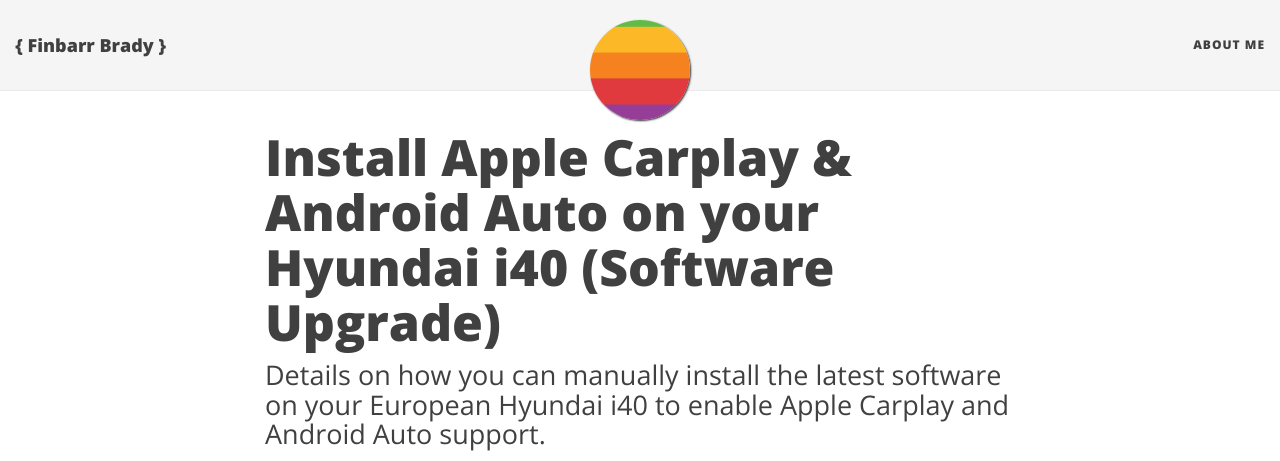
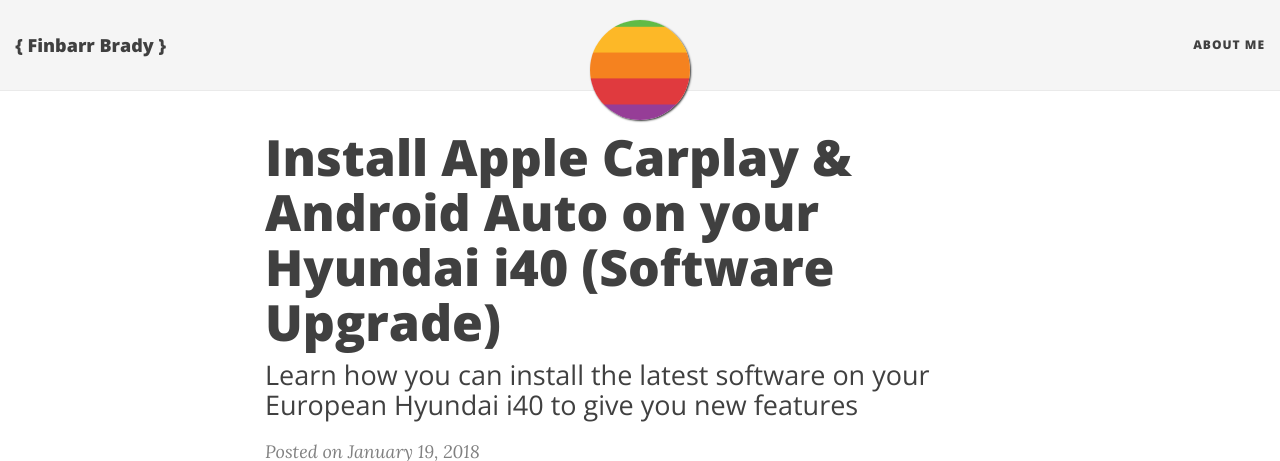
Before and after one commit to fbradyirl/fbradyirl_archive.github.io, a Jekyll site: the page built from _posts/2018-01-19-install-apple-carplay-android-auto-on-your-hyundai-i40-software-upgrade.md, in a window 1280 px wide and 900 px high, cut to the strip 0-461 px from the top of the window. Built offline with Jekyll 4.4.1, drawn with Linux system fonts in a browser that asks for light colours; nearby versions of some CDN libraries; comment, search, counter and statistics services are not loaded.

Commit message:
Update 2018-01-19-install-apple-carplay-android-auto-on-your-hyundai-i40-software-upgrade.md

```diff
--- a/_posts/2018-01-19-install-apple-carplay-android-auto-on-your-hyundai-i40-software-upgrade.md
+++ b/_posts/2018-01-19-install-apple-carplay-android-auto-on-your-hyundai-i40-software-upgrade.md
@@ -16,8 +16,8 @@
   - software update
   - ST.VFSDIA.EU.E517.160926
 subtitle: >-
-  Details on how you can manually install the latest software on your European
-  Hyundai i40 to enable Apple Carplay and Android Auto support.
+  Learn how you can install the latest software on your European Hyundai i40 to
+  give you new features
 date: '2018-01-19'
 ---
 ## DIY Software Update
```
